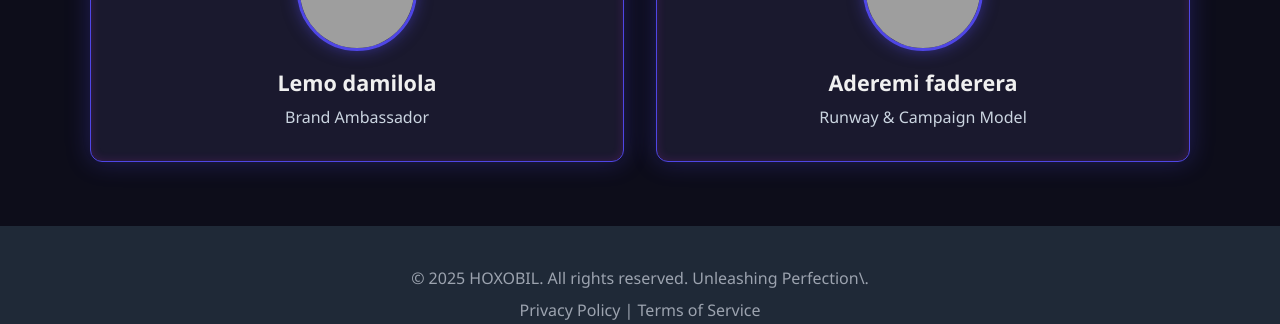
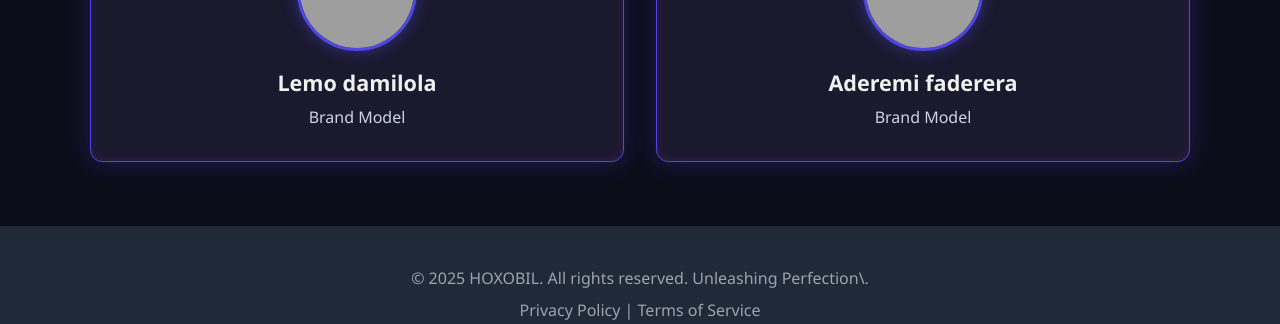
Before and after one commit to HOXOBIL/Hoxobil_enterprise, a Django app: page /competition/ in a window 1280 px wide. Shown: the part 2038-2362 px from the top of the page. Run offline with Django 5.2, Linux system fonts and the light colour scheme; grey boxes labelled with a size stand in for pictures from a placeholder-image service; data that the repository does not hold is empty; some libraries are stand-ins or nearby versions; some web fonts are replaced; grey boxes are pictures that could not be loaded.

Commit message:
Update competition, base HTML, and static assets including team photos

```diff
--- a/shop/templates/mystore/competition.html
+++ b/shop/templates/mystore/competition.html
@@ -466,16 +466,16 @@
             <h3 class="team-category-title-competition">Faces of HOXOBIL (Models)</h3>
             <div class="team-grid-competition">
                 <div class="team-member-competition">
-                                 <img src="{% static 'images/team_photos/' %}"
+                                 <img src="{% static 'images/lemo.jpg/' %}"
                                  alt="Lemo damilola - Model" class="team-member-competition-img">
                     <h3>Lemo damilola</h3>
-                    <p class="role">Brand Ambassador</p>
+                    <p class="role">Brand Model</p>
                 </div>
                 <div class="team-member-competition">
-                                  <img src="{% static 'images/team_photos/' %}"
+                                  <img src="{% static 'images/fade.jpg/' %}"
                                    alt="Aderemi faderera - Model" class="team-member-competition-img">
                     <h3>Aderemi faderera</h3>
-                    <p class="role">Runway & Campaign Model</p>
+                    <p class="role">Brand Model</p>
                 </div>
             </div>
         </div>
```
Also changed, not shown: shop/static/images/team_photos/fade.jpg (added), shop/static/images/team_photos/lemo.jpg (added).
